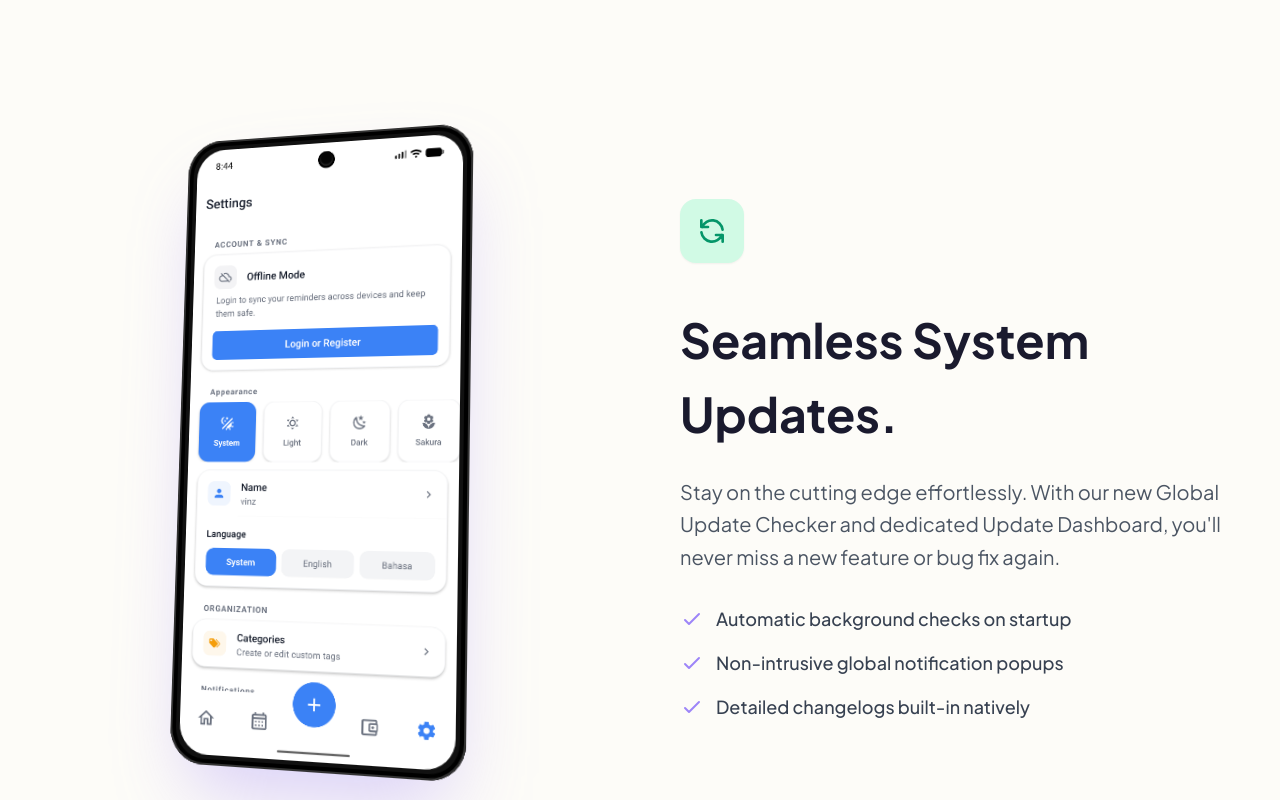
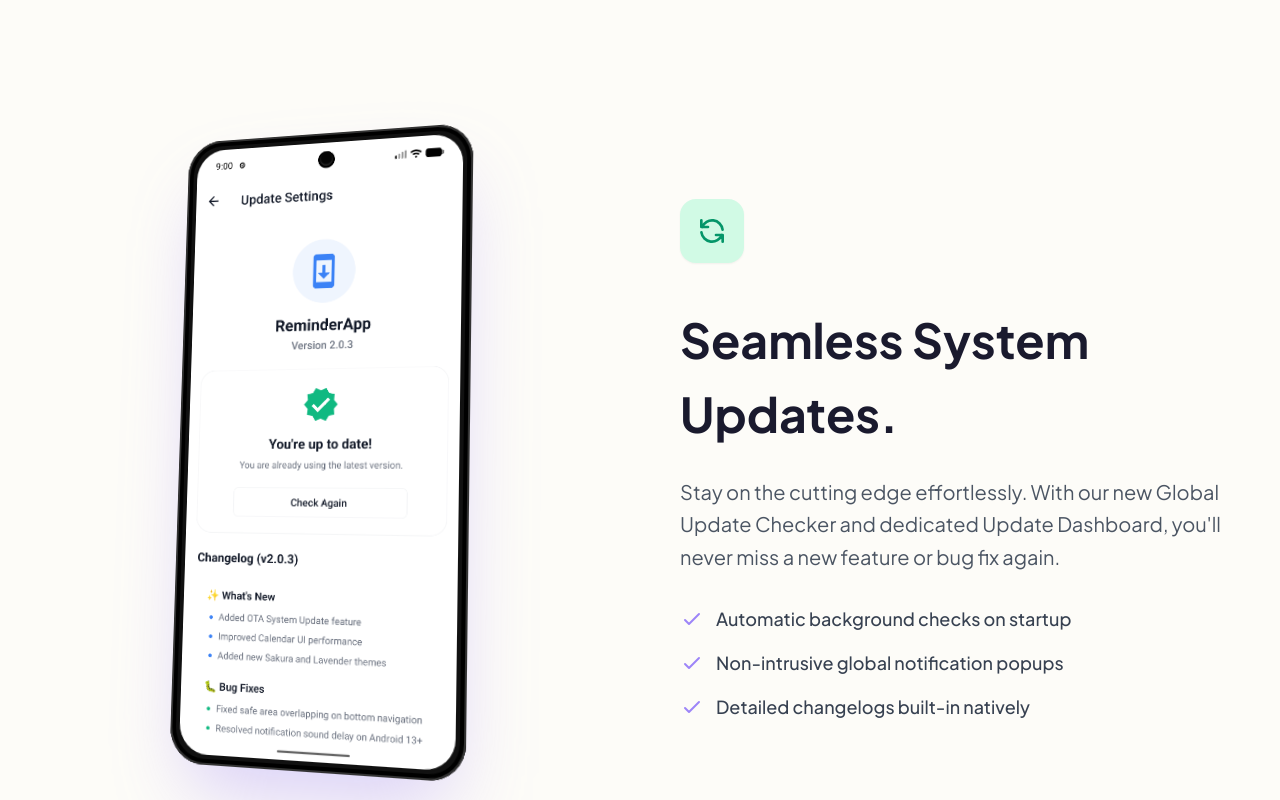
Before and after one commit to AlvinSyahril/Nexora-Studio, a Next.js app: page /apps/reminder-app in a window 1280 px wide. Shown: the part 1000-1800 px from the top of the page. Built offline with nearby package versions, Linux system fonts and the light colour scheme; a web font is replaced by a local one.

Commit message:
update menu Showcase

```diff
--- a/src/app/apps/[id]/page.tsx
+++ b/src/app/apps/[id]/page.tsx
@@ -62,7 +62,7 @@ export default async function AppDetailsPage({ params }: { params: Promise<{ id:
         </div>
         <div className={styles.heroVisual}>
           <div className={`${styles.samsungMockup} ${styles.heroMockup}`}>
-            <Image src="/screenshots/Screenshot_1782481432.png" alt="Get Things Done Home" width={300} height={600} priority style={{ borderRadius: '30px' }} />
+            <Image src="/screenshots/1.png" alt="Get Things Done Home" width={300} height={600} priority style={{ borderRadius: '30px' }} />
           </div>
         </div>
       </section>
@@ -94,7 +94,7 @@ export default async function AppDetailsPage({ params }: { params: Promise<{ id:
         </div>
         <div className={styles.f1Visual}>
           <div className={`${styles.samsungMockup} ${styles.floatCenter}`}>
-             <Image src="/screenshots/Screenshot_1782481482.png" alt="System Update Dashboard" width={300} height={600} style={{ borderRadius: '30px' }} />
+             <Image src="/screenshots/2.png" alt="System Update Dashboard" width={300} height={600} style={{ borderRadius: '30px' }} />
           </div>
         </div>
       </section>
```
Also changed, not shown: public/screenshots/1.png (added), public/screenshots/2.png (added).
